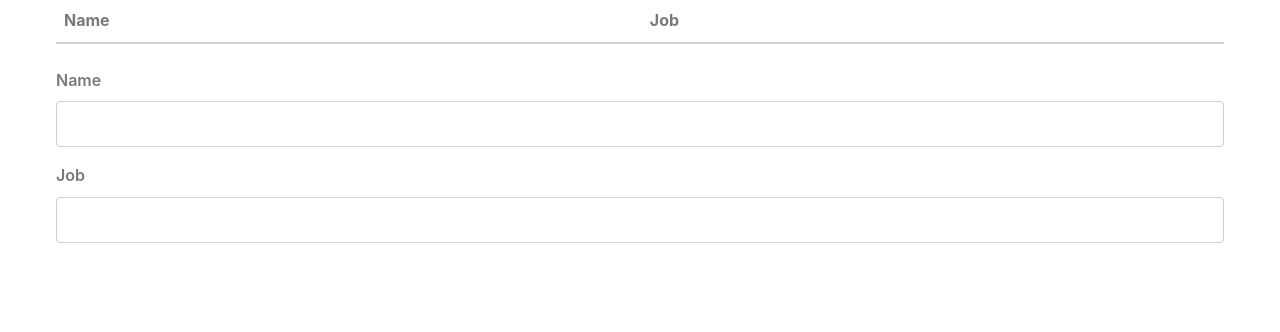
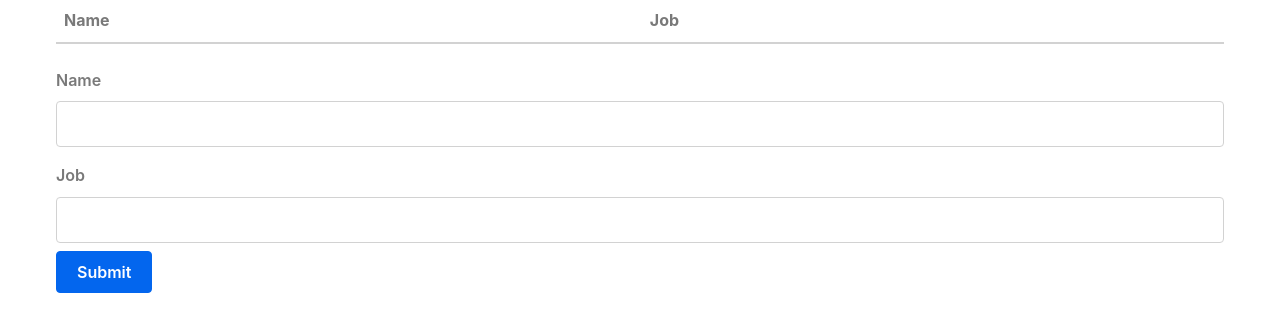
Before and after one commit to andyc88/CSC-3100, a React (Vite) app in the folder packages/react-frontend/: page / in a window 1280 px wide. Shown: the top 332 px of the page. Built offline with nearby package versions, Linux system fonts and the light colour scheme.

Commit message:
Form added button

```diff
--- a/packages/react-frontend/src/Form.jsx
+++ b/packages/react-frontend/src/Form.jsx
@@ -1,6 +1,6 @@
 import React, { useState } from "react";
 
-function Form() {
+function Form(props) {
   const [person, setPerson] = useState({ name: "", job: "" });
 
   function handleChange(event) {
@@ -9,13 +9,20 @@ function Form() {
     else setPerson({ name: value, job: person["job"] });
   }
 
+  function submitForm() {
+    props.handleSubmit(person);
+    setPerson({ name: "", job: "" });
+  }
+
   return (
     <form>
       <label htmlFor="name">Name</label>
       <input type="text" name="name" id="name" value={person.name} onChange={handleChange} />
       <label htmlFor="job">Job</label>
       <input type="text" name="job" id="job" value={person.job} onChange={handleChange} />
+      <input type="button" value="Submit" onClick={submitForm} />
     </form>
   );
 }
+
 export default Form;
```
